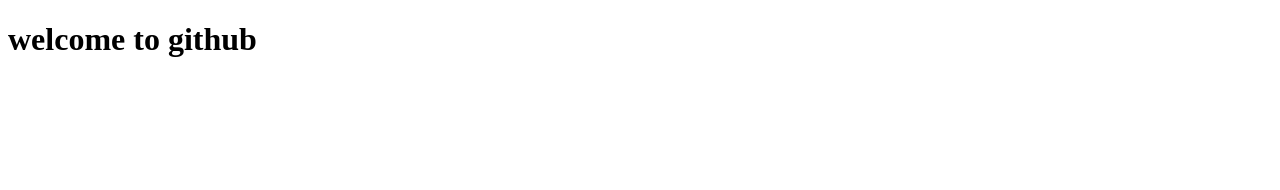
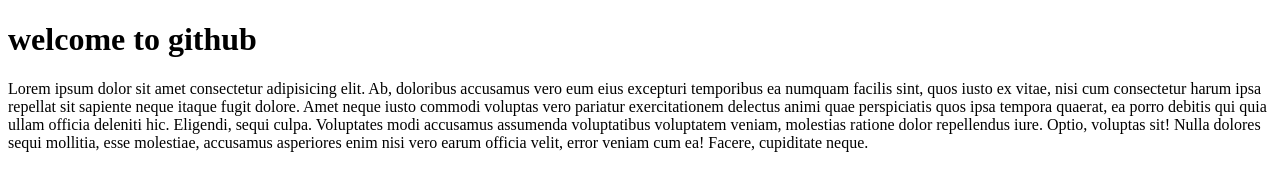
Before and after one commit to Mohammad-Faysal/class-github, a plain HTML site: page index.html in a window 1280 px wide. Drawn offline with Linux system fonts and the light colour scheme.

Commit message:
another file added

```diff
--- a/index.html
+++ b/index.html
@@ -8,6 +8,7 @@
 </head>
 <body>
     <h1>welcome to github</h1>
+    <p>Lorem ipsum dolor sit amet consectetur adipisicing elit. Ab, doloribus accusamus vero eum eius excepturi temporibus ea numquam facilis sint, quos iusto ex vitae, nisi cum consectetur harum ipsa repellat sit sapiente neque itaque fugit dolore. Amet neque iusto commodi voluptas vero pariatur exercitationem delectus animi quae perspiciatis quos ipsa tempora quaerat, ea porro debitis qui quia ullam officia deleniti hic. Eligendi, sequi culpa. Voluptates modi accusamus assumenda voluptatibus voluptatem veniam, molestias ratione dolor repellendus iure. Optio, voluptas sit! Nulla dolores sequi mollitia, esse molestiae, accusamus asperiores enim nisi vero earum officia velit, error veniam cum ea! Facere, cupiditate neque.</p>
 
 </body>
 </html>
```
